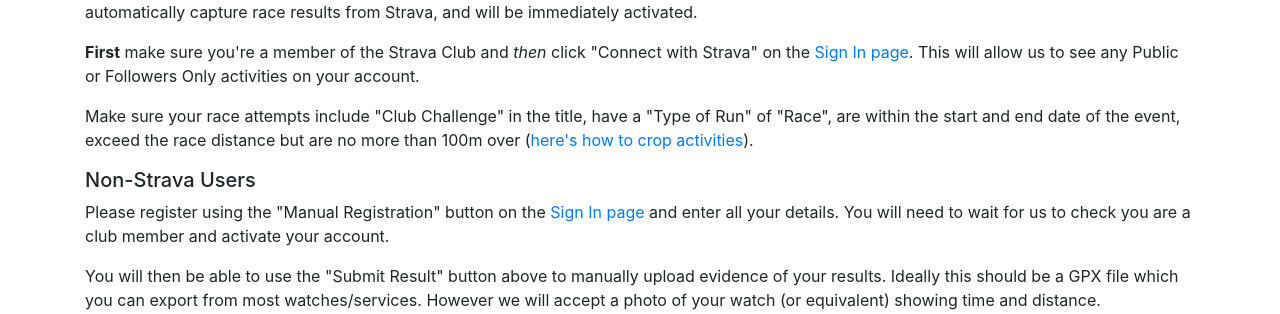
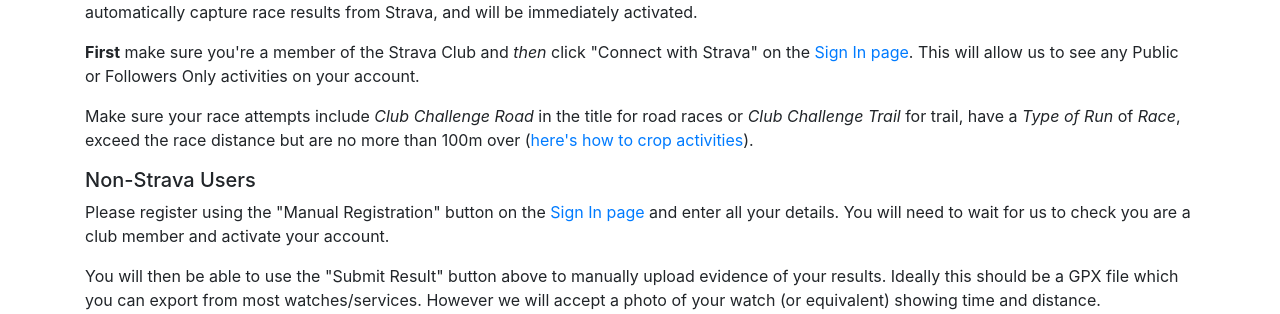
Before and after one commit to cablespaghetti/running-club-challenge, a Django app: page / in a window 1280 px wide. Shown: the part 752-1066 px from the top of the page. Run offline with Django 4.2, Linux system fonts and the light colour scheme; some libraries are stand-ins or nearby versions.

Commit message:
Tweak index text some more

```diff
--- a/main/templates/main/index.html
+++ b/main/templates/main/index.html
@@ -49,8 +49,8 @@
         activities on your account.
     </p>
     <p>
-        Make sure your race attempts include "Club Challenge" in the title, have a "Type of Run" of "Race", are within
-        the start and end date of the event, exceed the race distance but are no more than 100m over
+        Make sure your race attempts include <i>Club Challenge Road</i> in the title for road races or <i>Club Challenge Trail</i>
+        for trail, have a <i>Type of Run</i> of <i>Race</i>, exceed the race distance but are no more than 100m over
         (<a href="https://support.strava.com/hc/en-us/articles/216919437-Crop-Tool-for-Activities">here's how to crop activities</a>).
     </p>
     <h5>Non-Strava Users</h5>
```
